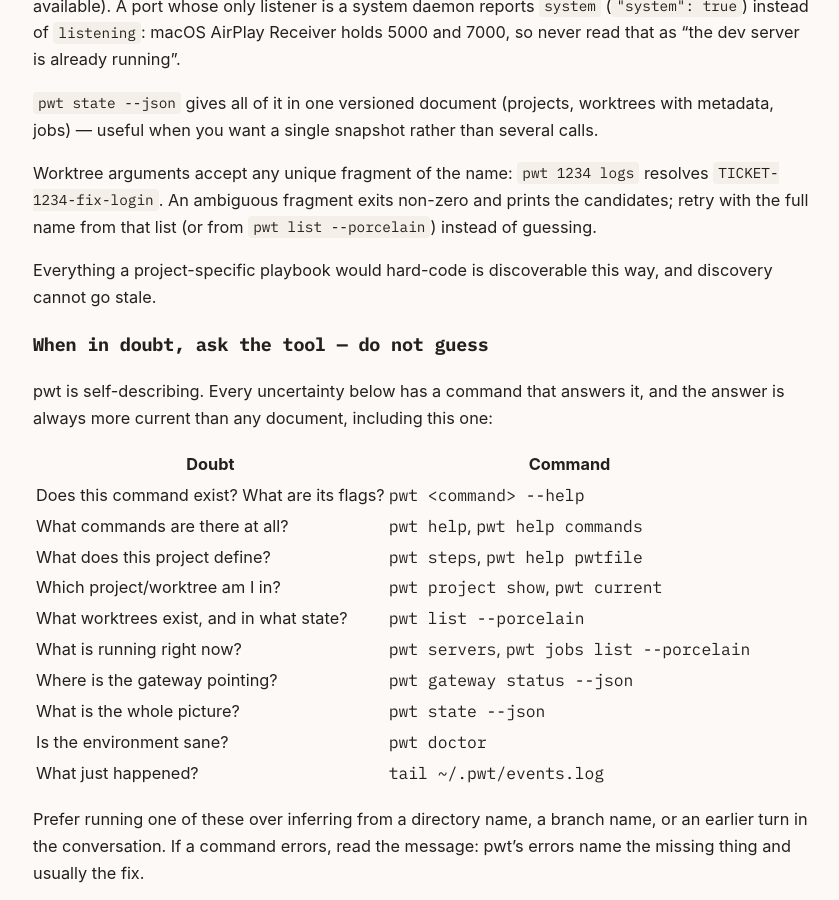
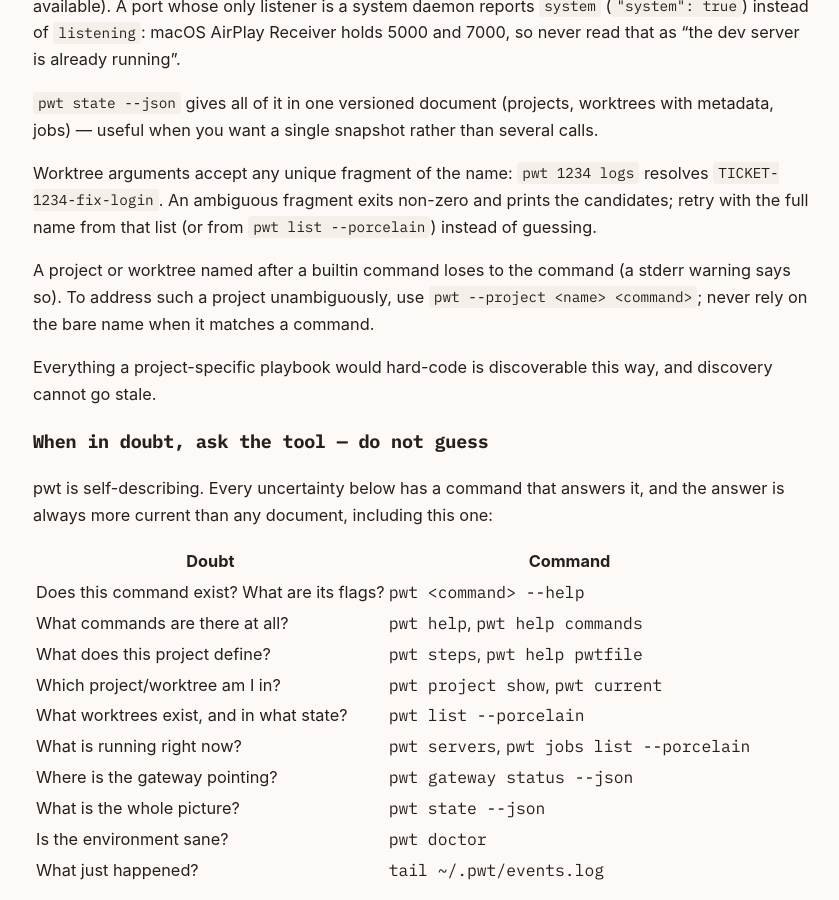
Before and after one commit to jonasporto/pwt, a Jekyll site: the page built from site/docs/agents.md, in a window 1280 px wide and 900 px high, scrolled down 1687 px. Shown: the whole window, without its empty margins (217-1056 px from the left). Built offline with Jekyll 4.4.1, drawn with Linux system fonts in a browser that asks for light colours.

Commit message:
A project named after a builtin command loses to the command
It happened for real: a project called 'ports' predated 0.2.8 turning
the word into a command, and shadowed the registry entirely - the
command had no explicit route at all, while the project kept two
(--project and its alias). Worktrees have followed command-first
precedence since 0.2.5; projects were the one class that did not.

The word now resolves to the command and a stderr warning names the
project's own routes: its alias when one exists, the recipe to create
one when it does not, and a docs link built from PWT_DOCS_URL so the
future domain move is a one-line change. Warnings never touch stdout,
so --json/--porcelain consumers stay clean.

The command list moved into one shared is_builtin_command() used by the
dispatcher and the implicit-cd probe, so the next occupancy of this
decision cannot grow its own copy of the list.

Also fixes bare 'pwt --project <name>' printing the path instead of
navigating - it is the explicit route the warning advertises, so it has
to actually work.

Found by the warning itself: grep with no match under pipefail killed
the whole run silently, which is why the no-alias case gets its own
test.

Resolution overhead measured against v0.2.9: +2-4ms, within run jitter.

```diff
--- a/site/docs/agents.md
+++ b/site/docs/agents.md
@@ -83,6 +83,11 @@ Worktree arguments accept any unique fragment of the name: `pwt 1234 logs`
 resolves `TICKET-1234-fix-login`. An ambiguous fragment exits non-zero and
 prints the candidates; retry with the full name from that list (or from
 `pwt list --porcelain`) instead of guessing.
+
+A project or worktree named after a builtin command loses to the command
+(a stderr warning says so). To address such a project unambiguously, use
+`pwt --project <name> <command>`; never rely on the bare name when it
+matches a command.
 
 Everything a project-specific playbook would hard-code is discoverable this
 way, and discovery cannot go stale.
```
Also changed, not shown: skills/pwt-cli/SKILL.md (+5 -0 lines), CHANGELOG.md, README.md, 3 other files.
